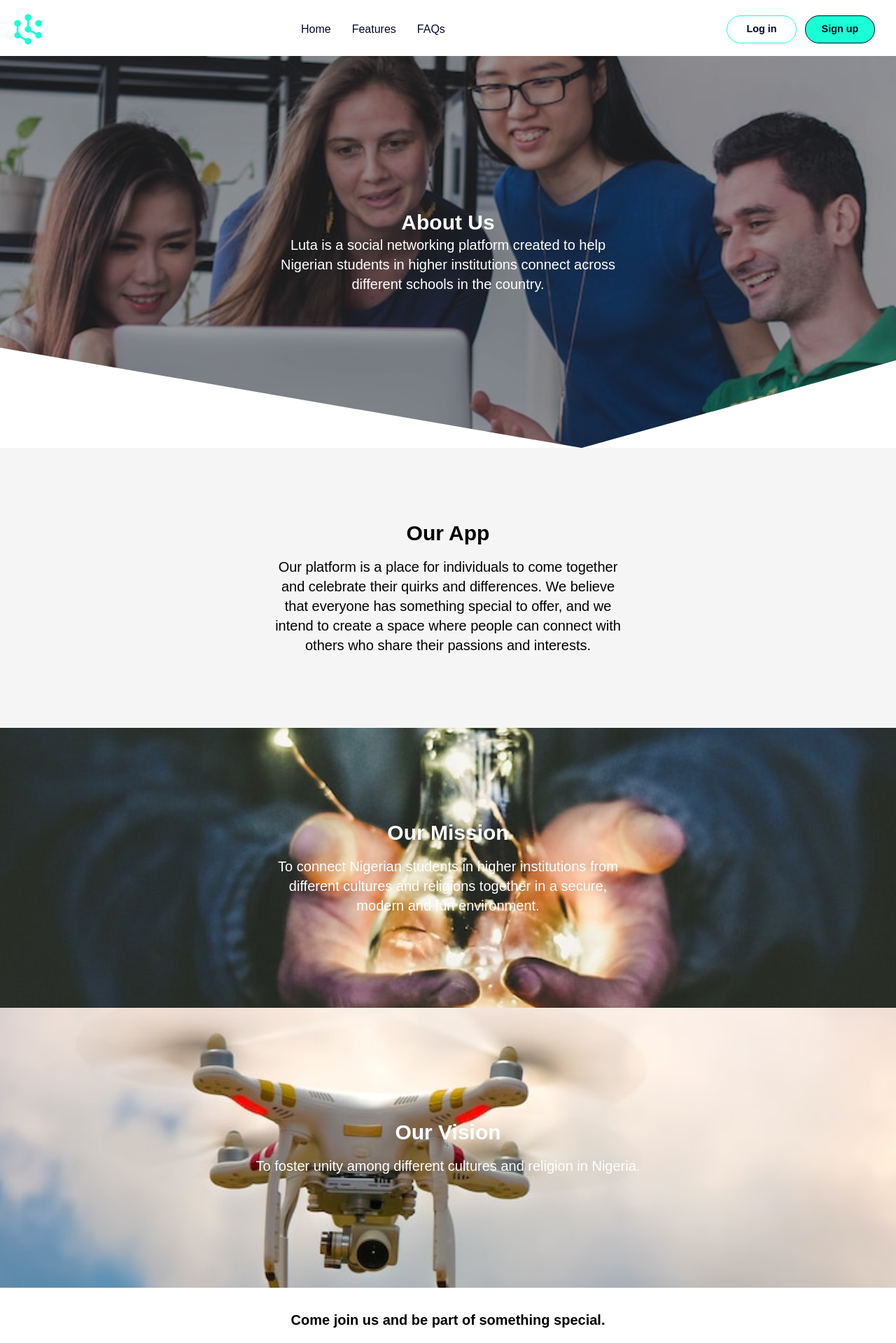
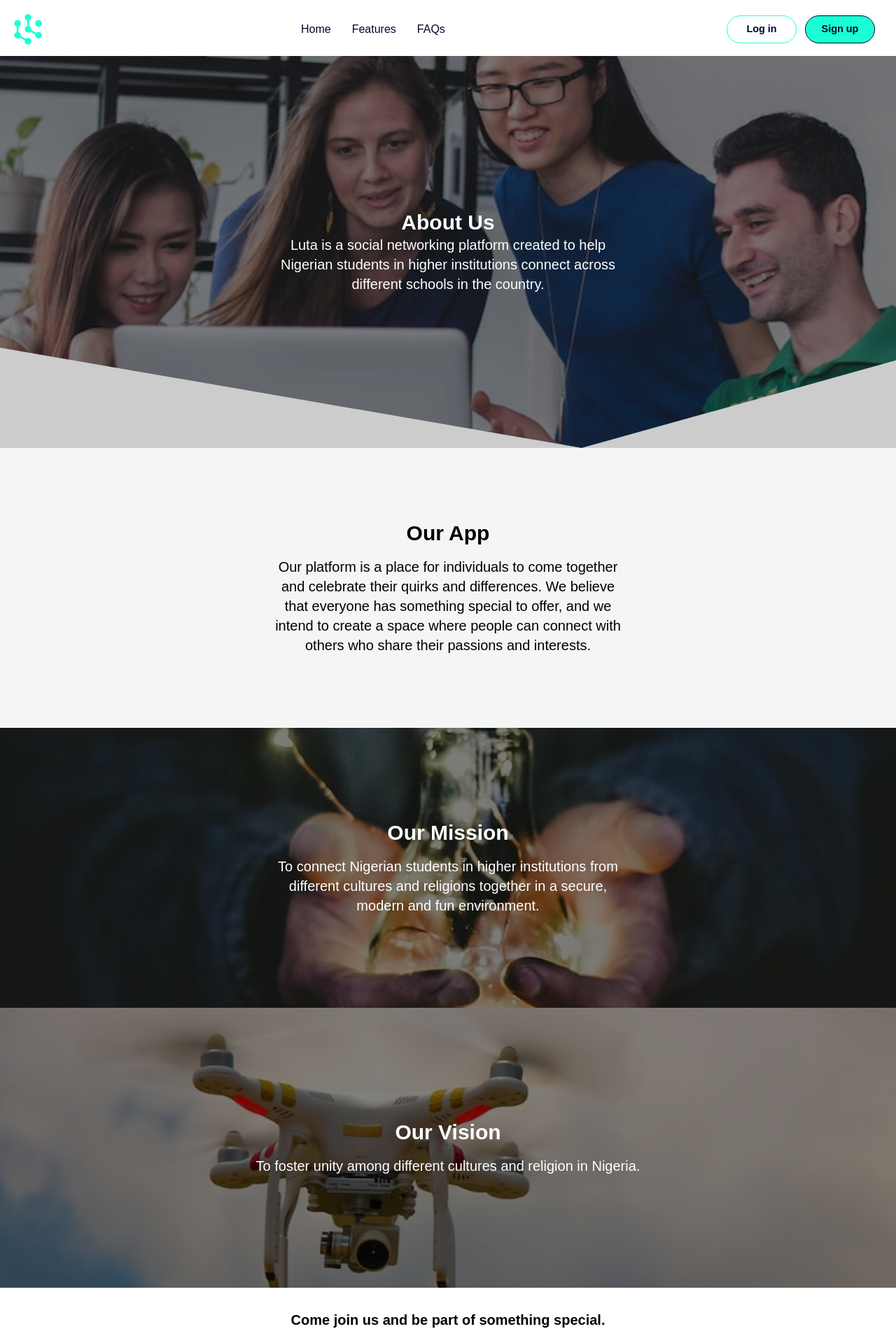
Before and after one commit to Luta-org/Luta, a Next.js app: page /about in a window 1280 px wide. Shown: the top 1919 px of the page at 70% size. Built offline with nearby package versions, Linux system fonts and the light colour scheme; a web font is replaced by a local one.

Commit message:
modified styling

```diff
--- a/styles/Section.module.css
+++ b/styles/Section.module.css
@@ -10,14 +10,14 @@
 }
 
 .mission {
-    background-image: url(../public/images/Frame\ 608.svg);
+    background-image: linear-gradient(rgba(0,0,0,0.5), rgba(0,0,0,0.5)), url(../public/images/Frame\ 608.svg);
     background-repeat: no-repeat;
     background-size: cover;
     background-position: center;
 }
 
 .vision {
-    background-image: url(../public/images/Frame\ 609.svg);
+    background-image: linear-gradient(rgba(0,0,0,0.5), rgba(0,0,0,0.5)), url(../public/images/Frame\ 609.svg);
     background-repeat: no-repeat;
     background-size: cover;
     background-position: center;
@@ -25,14 +25,14 @@
 
 
 .contact {
-    background-image: url(../public/images/Frame\ 1278.svg);
+    background-image: linear-gradient(rgba(0,0,0,0.5), rgba(0,0,0,0.5)), url(../public/images/Frame\ 1278.svg);
     background-repeat: no-repeat;
     background-size: cover;
     background-position: center;
 }
 
 .aboutframe {
-    background-image: url(../public//images//Rectangle\ 1168.svg);
+    background-image: linear-gradient(rgba(0,0,0,0.2), rgba(0,0,0,0.2)), url(../public//images//Rectangle\ 1168.svg);
     background-repeat: no-repeat;
     background-position: center;
     background-size: cover;
```
